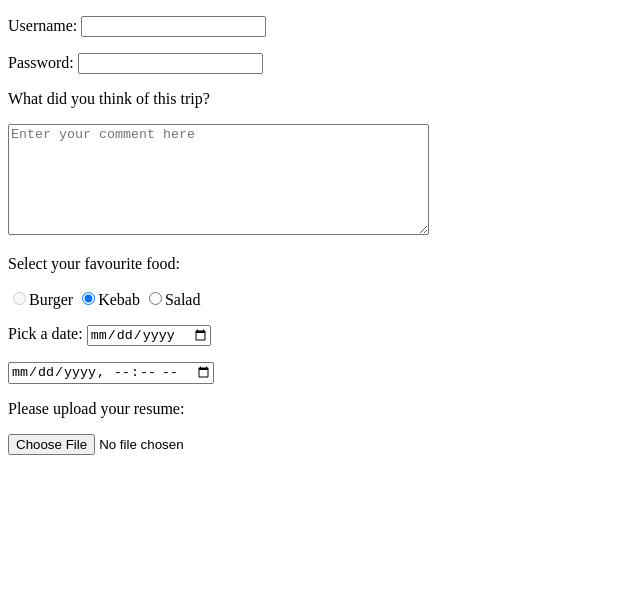
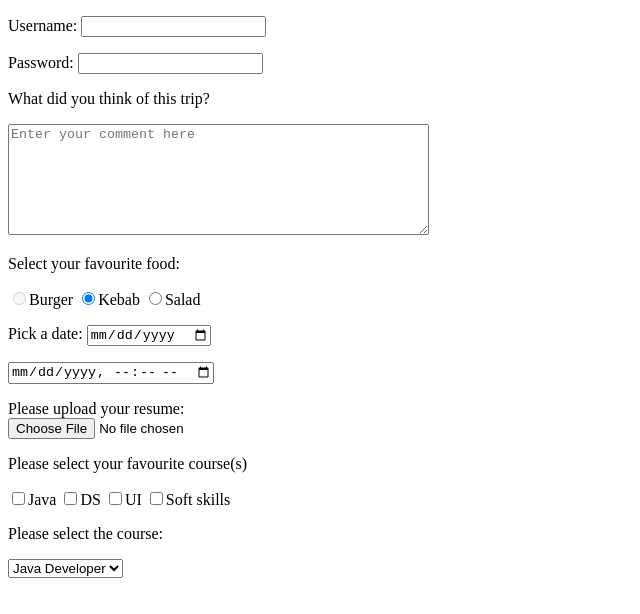
Before and after one commit to tatevsev/UI-Practice, a plain HTML site: page files/forms.html in a window 1280 px wide. Shown: the whole page, without its empty margins (0-640 px from the left). Drawn offline with Linux system fonts and the light colour scheme.

Commit message:
dropdown added

```diff
--- a/files/forms.html
+++ b/files/forms.html
@@ -30,8 +30,27 @@
   </p>
   <input type="datetime-local">
 
-  <p>Please upload your resume:</p>
+  <p>Please upload your resume:
+    <br>
   <input type="file">
+  </p>
+  <p>
+    Please select your favourite course(s)
+    <p>
+  <label for="java">
+    <input type="checkbox" name="course" value="java" id="java">Java
+  </label>
+    <input type="checkbox" name="course" value="DS">DS
+    <input type="checkbox" name="course" value="UI">UI
+    <input type="checkbox" name="course" value="soft skills">Soft skills
+</p> Please select the course: </p>
+  <select name="course">
+    <option value=""disabled>Select a course</option>
+    <option value="jd">Java Developer</option>
+    <option value="sdet">SDET</option>
+    <option value="cs">Cyber Security</option>
+  </select>
+
 
 </form>
 
```
